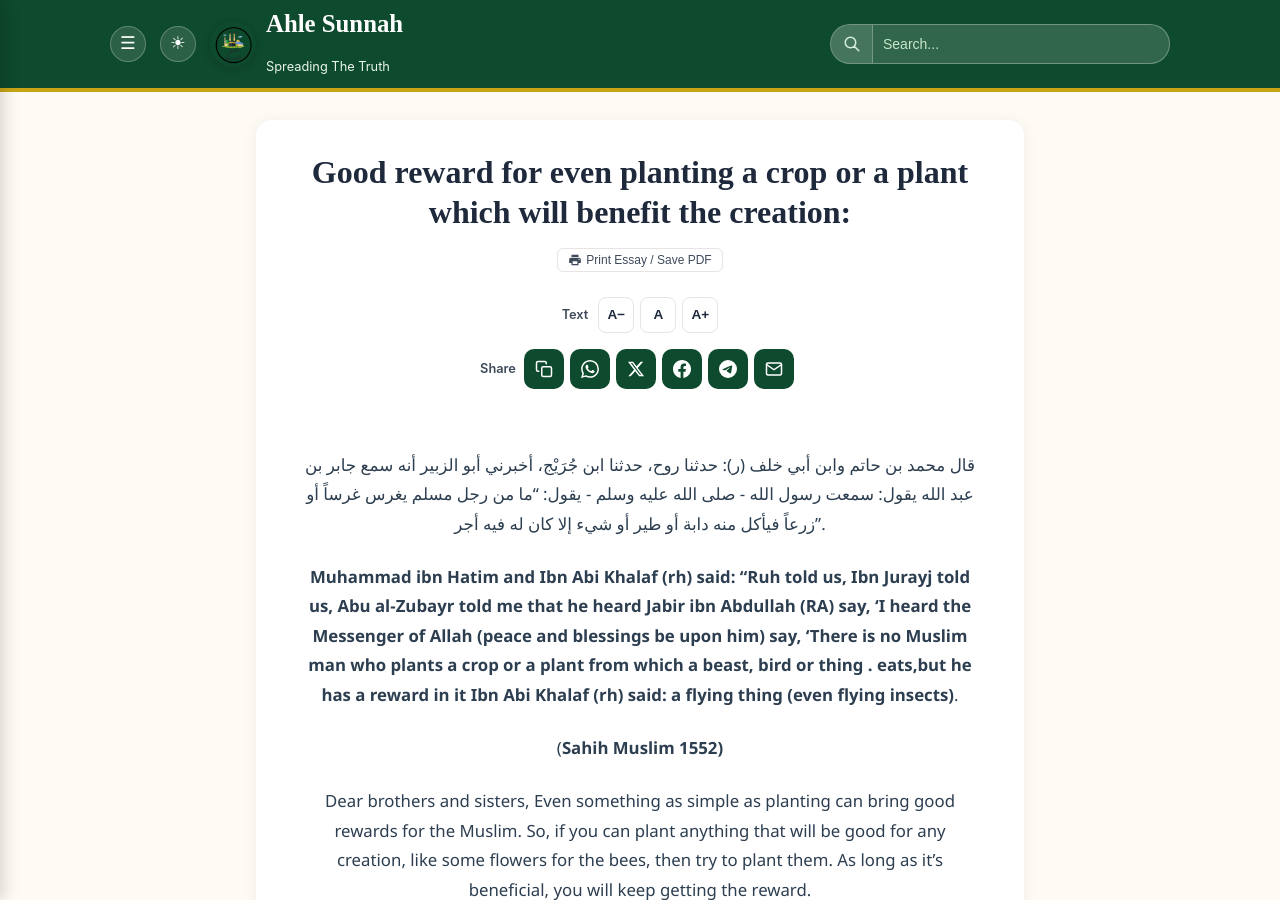
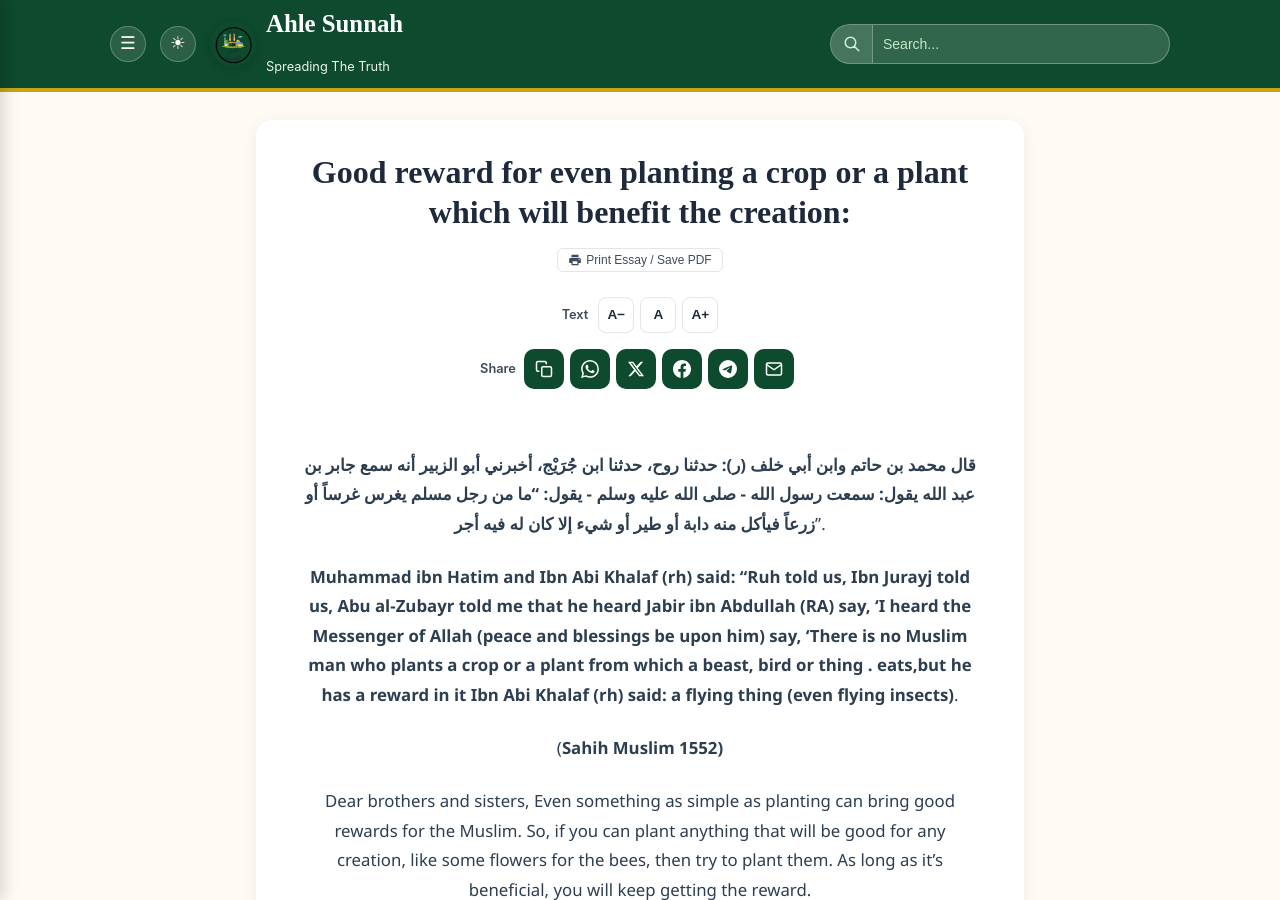
Before and after one commit to Fali17/ahlesunnah, a Jekyll site: the page built from _posts/2024-10-09-good-reward-for-even-planting-a-crop-or-a-plant-which-will-b.md, in a window 1280 px wide and 900 px high. Built offline with Jekyll 4.4.1, drawn with Linux system fonts in a browser that asks for light colours.

Commit message:
Refactor text and enhance translation for clarity
Updated the text formatting and added a translation for clarity.

```diff
--- a/_posts/2024-10-09-good-reward-for-even-planting-a-crop-or-a-plant-which-will-b.md
+++ b/_posts/2024-10-09-good-reward-for-even-planting-a-crop-or-a-plant-which-will-b.md
@@ -5,7 +5,7 @@ date: 2024-10-09 12:03:00 +0000
 tags: [Essay , Fiqh]
 ---
 
-قال محمد بن حاتم وابن أبي خلف (ر): حدثنا روح، حدثنا ابن جُرَيْج، أخبرني أبو الزبير أنه سمع جابر بن عبد الله يقول: سمعت رسول الله - صلى الله عليه وسلم - يقول: "ما من رجل مسلم يغرس غرساً أو زرعاً فيأكل منه دابة أو طير أو شيء إلا كان له فيه أجر".
+**قال محمد بن حاتم وابن أبي خلف (ر): حدثنا روح، حدثنا ابن جُرَيْج، أخبرني أبو الزبير أنه سمع جابر بن عبد الله يقول: سمعت رسول الله - صلى الله عليه وسلم - يقول: "ما من رجل مسلم يغرس غرساً أو زرعاً فيأكل منه دابة أو طير أو شيء إلا كان له فيه أجر**".
 
 **Muhammad ibn Hatim and Ibn Abi Khalaf (rh) said: "Ruh told us, Ibn Jurayj told us, Abu al-Zubayr told me that he heard Jabir ibn Abdullah (RA) say, 'I heard the Messenger of Allah (peace and blessings be upon him) say, 'There is no Muslim man who plants a crop or a plant from which a beast, bird or thing .**
 **eats,but he has a reward in it Ibn Abi Khalaf (rh) said: a flying thing (even flying insects)**.
```
